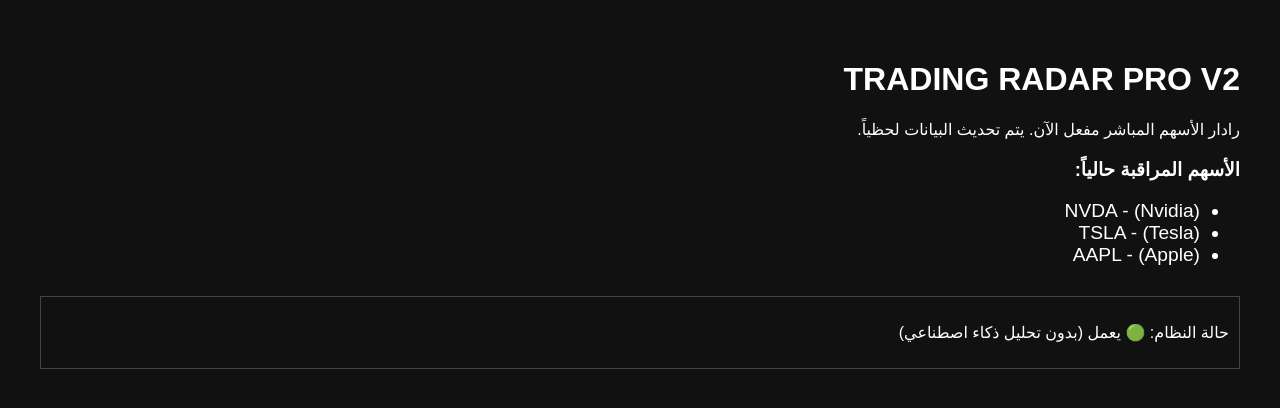
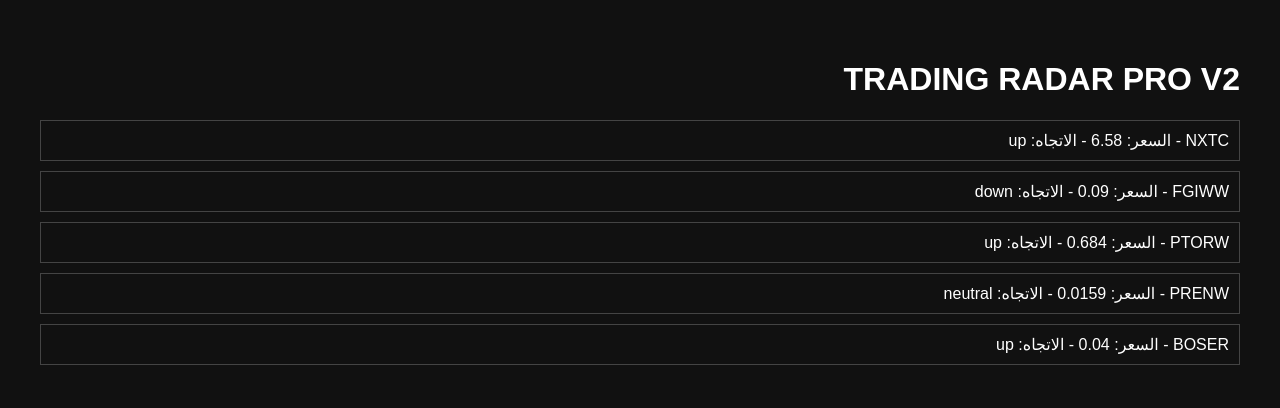
Before and after one commit to fares1040/trading-bot-pro, a Next.js app: page / in a window 1280 px wide. Shown: the top 408 px of the page. Built offline with nearby package versions, Linux system fonts and the light colour scheme.

Commit message:
Implement stock fetching and display
Fetch stock data from API and display in the UI.

```diff
--- a/app/page.tsx
+++ b/app/page.tsx
@@ -1,20 +1,24 @@
+'use client';
+import { useEffect, useState } from 'react';
+
 export default function Home() {
+  const [stocks, setStocks] = useState([]);
+
+  useEffect(() => {
+    fetch('/api/stocks')
+      .then(res => res.json())
+      .then(data => setStocks(data.data));
+  }, []);
+
   return (
-    <main style={{ padding: '40px', fontFamily: 'sans-serif', backgroundColor: '#111', color: '#fff', minHeight: '100vh' }}>
+    <main style={{ padding: '40px', backgroundColor: '#111', color: '#fff', minHeight: '100vh' }}>
       <h1>TRADING RADAR PRO V2</h1>
-      <p>رادار الأسهم المباشر مفعل الآن. يتم تحديث البيانات لحظياً.</p>
-
       <div style={{ marginTop: '20px' }}>
-        <h3>الأسهم المراقبة حالياً:</h3>
-        <ul style={{ fontSize: '1.2rem' }}>
-          <li>NVDA - (Nvidia)</li>
-          <li>TSLA - (Tesla)</li>
-          <li>AAPL - (Apple)</li>
-        </ul>
-      </div>
-
-      <div style={{ marginTop: '30px', padding: '10px', border: '1px solid #444' }}>
-        <p>حالة النظام: 🟢 يعمل (بدون تحليل ذكاء اصطناعي)</p>
+        {stocks.map((stock: any) => (
+          <div key={stock.symbol} style={{ padding: '10px', border: '1px solid #444', marginBottom: '10px' }}>
+            {stock.symbol} - السعر: {stock.price} - الاتجاه: {stock.trend}
+          </div>
+        ))}
       </div>
     </main>
   );
```
